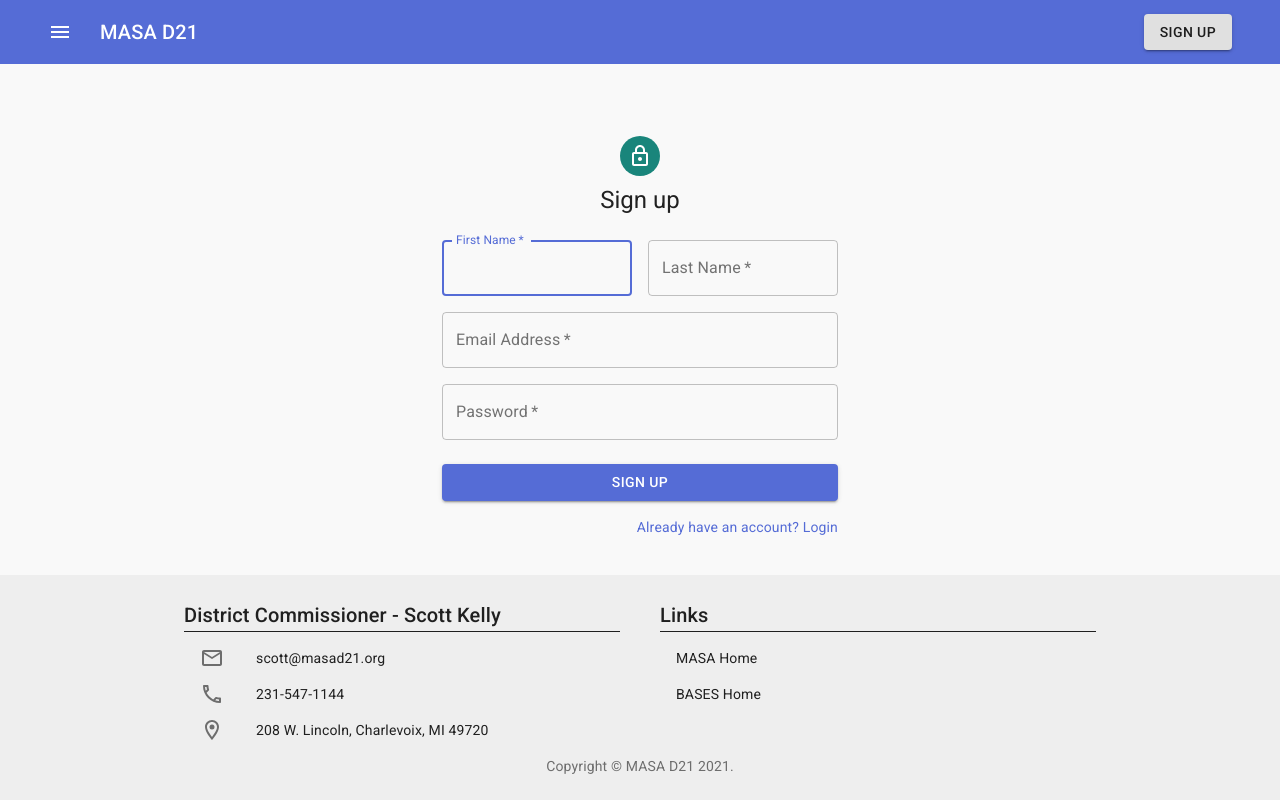
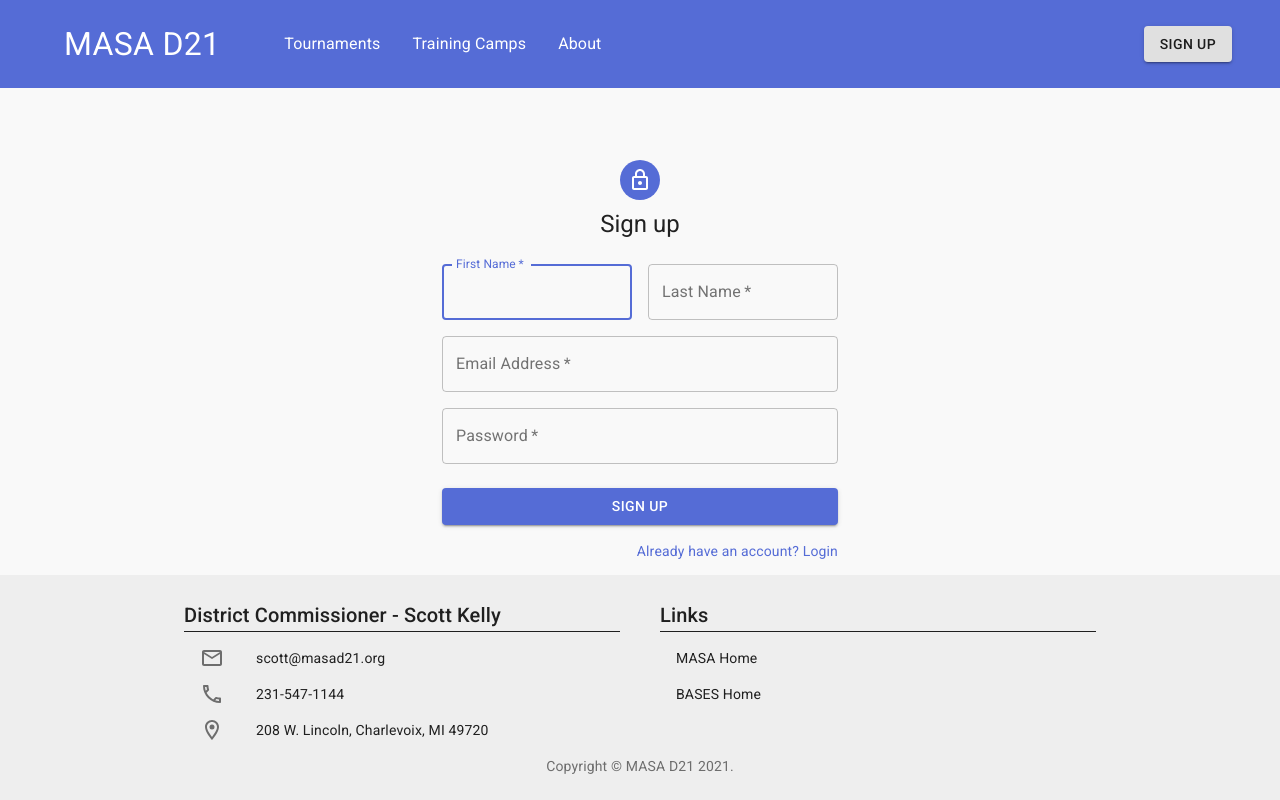
Before and after one commit to mikecebul/d21softball-frontend, a Next.js app: page /signup in a window 1280 px wide. Built offline with nearby package versions, Linux system fonts and the light colour scheme; no server answers.

Commit message:
Desktop Navbar

```diff
--- a/components/EditProfile.js
+++ b/components/EditProfile.js
@@ -21,7 +21,7 @@ const useStyles = makeStyles((theme) => ({
   },
   avatar: {
     margin: theme.spacing(1),
-    backgroundColor: theme.palette.secondary.main,
+    backgroundColor: theme.palette.primary.main,
   },
   form: {
     width: "100%", // Fix IE 11 issue.
--- a/components/NavDrawer.js
+++ b/components/NavDrawer.js
@@ -88,7 +88,7 @@ const NavDrawer = () => {
               <ListItemIcon>
                 <SportsBaseballOutlinedIcon />
               </ListItemIcon>
-              <ListItemText primary="Camps" />
+              <ListItemText primary="Training Camps" />
             </ListItem>
           </Link>
           {/* About */}
--- a/components/Navbar.js
+++ b/components/Navbar.js
@@ -9,7 +9,16 @@ import Toolbar from "@material-ui/core/Toolbar";
 import Typography from "@material-ui/core/Typography";
 import Button from "@material-ui/core/Button";
 import Link from "../src/Link";
-import { Container, Menu, MenuItem } from "@material-ui/core";
+import {
+  Container,
+  Box,
+  List,
+  ListItem,
+  ListItemText,
+} from "@material-ui/core";
+
+import useMediaQuery from "@material-ui/core/useMediaQuery";
+import { useTheme } from "@material-ui/core/styles";
 
 const useStyles = makeStyles((theme) => ({
   menuButton: {
@@ -18,21 +27,80 @@ const useStyles = makeStyles((theme) => ({
   title: {
     flexGrow: 1,
   },
+  logo: {
+    "& span, & svg": {
+      fontSize: "2rem",
+    },
+  },
 }));
 
 export default function Navbar() {
   const classes = useStyles();
   const user = useCurrentUser();
+  const theme = useTheme();
+  const matches = useMediaQuery(theme.breakpoints.up("lg"));
 
   return (
     <div>
       <AppBar position="static">
-        <Container maxWidth="lg">
+        <Container maxWidth="xl">
           <Toolbar>
-            <NavDrawer />
-            <Typography variant="h6" className={classes.title}>
-              MASA D21
-            </Typography>
+            {matches ? (
+              <Box display="flex" flexGrow={1} alignItems="center">
+                <List>
+                  <Link href="/" color="inherit">
+                    <ListItem button>
+                      <ListItemText
+                        className={classes.logo}
+                        primary="MASA D21"
+                      />
+                    </ListItem>
+                  </Link>
+                </List>
+                <List>
+                  <ListItem>
+                    <ListItemText />
+                  </ListItem>
+                </List>
+                <List>
+                  <Link href="/tournaments" color="inherit">
+                    <ListItem button>
+                      <ListItemText
+                        // className={classes.logo}
+                        primary="Tournaments"
+                      />
+                    </ListItem>
+                  </Link>
+                </List>
+                <List>
+                  <Link href="/camps" color="inherit">
+                    <ListItem button>
+                      <ListItemText
+                        // className={classes.logo}
+                        primary="Training Camps"
+                      />
+                    </ListItem>
+                  </Link>
+                </List>
+                <List>
+                  <Link href="/about" color="inherit">
+                    <ListItem button>
+                      <ListItemText
+                        // className={classes.logo}
+                        primary="About"
+                      />
+                    </ListItem>
+                  </Link>
+                </List>
+              </Box>
+            ) : (
+              <>
+                <NavDrawer />
+                <Typography variant="h6" className={classes.title}>
+                  MASA D21
+                </Typography>
+              </>
+            )}
             {user.isAuthenticated ? (
               // Simple Menu
               <AccountMenu />
--- a/context/CurrentUser.js
+++ b/context/CurrentUser.js
@@ -10,7 +10,6 @@ const reducer = (state, action) => {
     case "LOGIN":
       return { ...action.user, isAuthenticated: true };
     case "UPDATE":
-      console.log("reducer:", action.firstName);
       return {
         ...state,
         firstName: action.firstName,
--- a/pages/account.js
+++ b/pages/account.js
@@ -85,6 +85,7 @@ export default function Account() {
             {tab !== "Edit Profile" && <EditProfile />}
 
             {/* Display Account Action Buttons */}
+            <Divider variant="middle" />
             <Box
               display="flex"
               justifyContent="center"
@@ -95,7 +96,7 @@ export default function Account() {
               <Button
                 aria-label="Edit Profile"
                 variant="contained"
-                color="primary"
+                color="secondary"
                 onClick={handleTabSelection}
               >
                 {tab}
--- a/pages/login.js
+++ b/pages/login.js
@@ -24,7 +24,7 @@ const useStyles = makeStyles((theme) => ({
   },
   avatar: {
     margin: theme.spacing(1),
-    backgroundColor: theme.palette.secondary.main,
+    backgroundColor: theme.palette.primary.main,
   },
   form: {
     width: "100%", // Fix IE 11 issue.
--- a/pages/signup.js
+++ b/pages/signup.js
@@ -25,7 +25,7 @@ const useStyles = makeStyles((theme) => ({
   },
   avatar: {
     margin: theme.spacing(1),
-    backgroundColor: theme.palette.secondary.main,
+    backgroundColor: theme.palette.primary.main,
   },
   form: {
     width: "100%", // Fix IE 11 issue.
@@ -63,10 +63,10 @@ export default function SignUp() {
   const validate = () => {
     return new Promise((resolve, reject) => {
       setErrorMsg({
-        firstName: '',
-        lastName: '',
-        email: '',
-        password: '',
+        firstName: "",
+        lastName: "",
+        email: "",
+        password: "",
       });
       if (!firstName) {
         setErrorMsg({ firstName: "Please provide a first name." });
@@ -117,7 +117,9 @@ export default function SignUp() {
           .catch((err) => {
             // Handle error.
             console.log("An error occurred:", err.response);
-            setErrorMsg({ register: err.response.data.data[0].messages[0].message });
+            setErrorMsg({
+              register: err.response.data.data[0].messages[0].message,
+            });
           });
       }
     });
```
Also changed, not shown: components/OrderTable.js (+12 -2 lines), pages/reset-password.js (+12 -10 lines).
